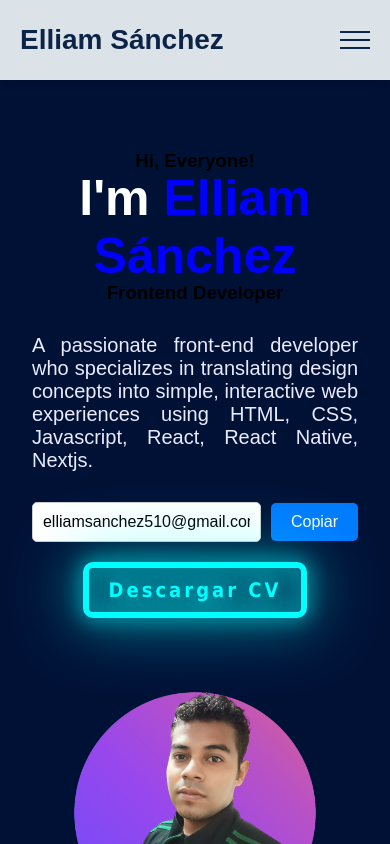
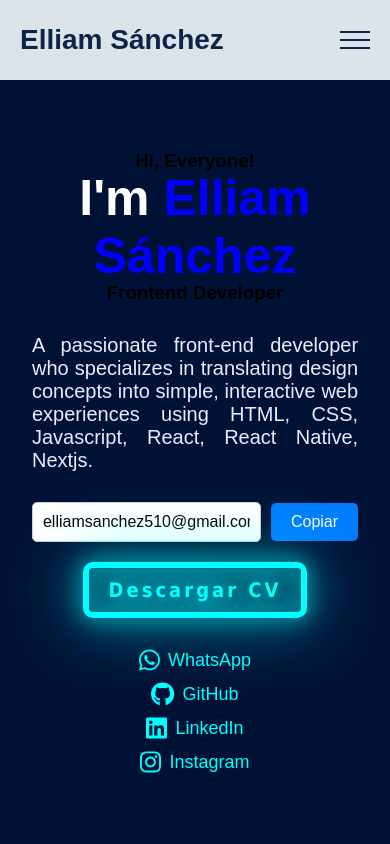
Before and after one commit to Elliam-Sanchez510/Landing-page, a React (Create React App) app: page / in a window 390 px wide. Shown: the top 844 px of the page. Built offline with nearby package versions, Linux system fonts and the light colour scheme.

Commit message:
feat(about): add social media links and icons with responsive layout

```diff
--- a/package.json
+++ b/package.json
@@ -3,6 +3,8 @@
   "version": "0.1.0",
   "private": true,
   "dependencies": {
+    "@fortawesome/free-brands-svg-icons": "^6.6.0",
+    "@fortawesome/react-fontawesome": "^0.2.2",
     "@testing-library/jest-dom": "^5.17.0",
     "@testing-library/react": "^13.4.0",
     "@testing-library/user-event": "^13.5.0",
--- a/src/components/screens/AboutMeParagraph.tsx
+++ b/src/components/screens/AboutMeParagraph.tsx
@@ -1,6 +1,8 @@
 import React from 'react';
 import '../styles/AboutMeParagraph.css';
 import foto from '../image/foto.png';
+import { FontAwesomeIcon } from '@fortawesome/react-fontawesome';
+import { faGithub, faInstagram, faLinkedin, faWhatsapp } from '@fortawesome/free-brands-svg-icons';
 
 const AboutMeParagraph: React.FC = () => {
 
@@ -35,12 +37,26 @@ const AboutMeParagraph: React.FC = () => {
         </div>
 
         <button className='button' onClick={descargarCV}>Descargar CV</button>
+
+        <div className="contact-section">
+          <a href="https://wa.me/85960195" target="_blank" rel="noopener noreferrer">
+            <FontAwesomeIcon icon={faWhatsapp} /> WhatsApp
+          </a>
+          <a href="https://github.com/Elliam-Sanchez510" target="_blank" rel="noopener noreferrer">
+            <FontAwesomeIcon icon={faGithub} /> GitHub
+          </a>
+          <a href="https://www.linkedin.com/in/elliam-s%C3%A1nchez-958aaa269/" target="_blank" rel="noopener noreferrer">
+            <FontAwesomeIcon icon={faLinkedin} /> LinkedIn
+          </a>
+          <a href="https://www.instagram.com/sanchez.elliam28/" target="_blank" rel="noopener noreferrer">
+            <FontAwesomeIcon icon={faInstagram} /> Instagram
+          </a>
+        </div>
       </div>
 
       <div className="image-container">
         <img src={foto} alt="foto" />
       </div>
-
     </section>
   );
 };
--- a/src/components/styles/AboutMeParagraph.css
+++ b/src/components/styles/AboutMeParagraph.css
@@ -139,3 +139,38 @@ span {
 .copy-button:hover {
     background-color: #0056b3;
 }
+
+.contact-section {
+    margin-top: 30px;
+    display: flex;
+    justify-content: center;
+    align-items: center;
+    gap: 20px;
+    color: #ebebff;
+    flex-wrap: wrap;
+}
+
+.contact-section a {
+    display: flex;
+    align-items: center;
+    color: #00FFFF;
+    text-decoration: none;
+    font-size: 18px;
+}
+
+.contact-section a:hover {
+    text-decoration: underline;
+}
+
+.contact-section svg {
+    margin-right: 8px;
+    font-size: 24px;
+}
+
+
+@media screen and (max-width: 768px) {
+    .contact-section {
+        flex-direction: column;
+        gap: 10px;
+    }
+}
```
Also changed, not shown: 1 other file (tests, documents, lock files or other folders).
